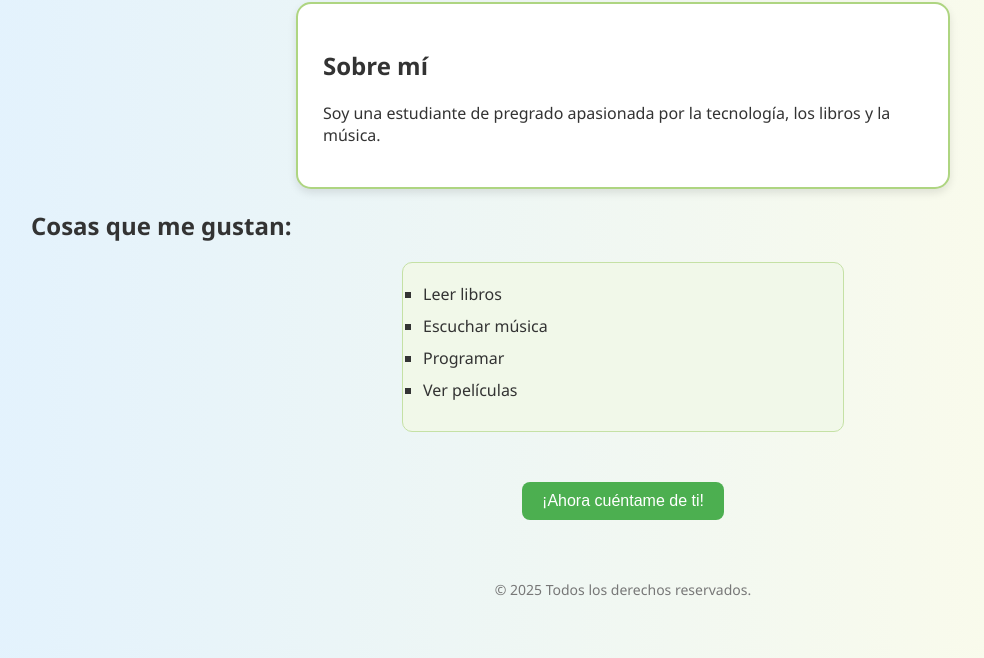
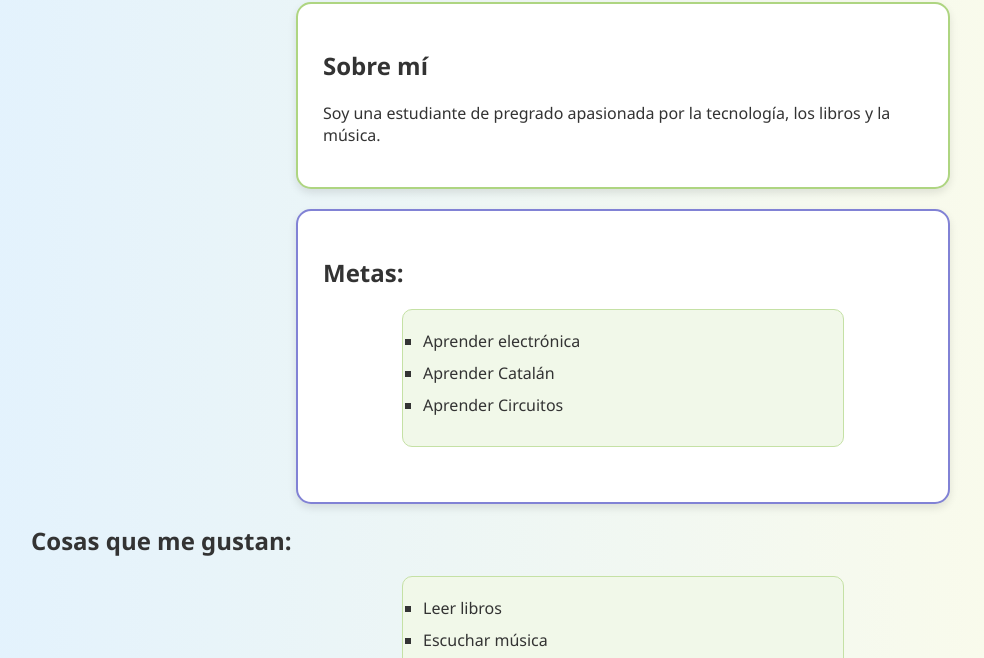
Before and after one commit to SkylarVM/My-blog_trial, a plain HTML site: page index.html in a window 1280 px wide. Shown: the part 132-790 px from the top of the page, without its empty margins (17-1001 px from the left). Drawn offline with Linux system fonts and the light colour scheme.

Commit message:
index.html

```diff
--- a/index.html
+++ b/index.html
@@ -19,6 +19,17 @@
     .descripcion {
       background-color: #ffffff;
       border: 2px solid #aed581;
+      border-radius: 15px;
+      box-shadow: 0 4px 8px rgba(0, 0, 0, 0.1);
+      padding: 25px;
+      margin: 20px auto;
+      max-width: 600px;
+      text-align: left;
+    }
+
+    .metas {
+      background-color: #ffffff;
+      border: 2px solid #8182D5;
       border-radius: 15px;
       box-shadow: 0 4px 8px rgba(0, 0, 0, 0.1);
       padding: 25px;
@@ -92,6 +103,15 @@
     <p>Soy una estudiante de pregrado apasionada por la tecnología, los libros y la música.</p>
   </div>
 
+  <div class="metas">
+    <h2>Metas:</h2>
+    <ul>
+    <li>Aprender electrónica</li>
+    <li>Aprender Catalán</li>
+    <li>Aprender Circuitos</li>
+  </ul>
+  </div>
+
   <h2>Cosas que me gustan:</h2>
   <ul>
     <li>Leer libros</li>
```
